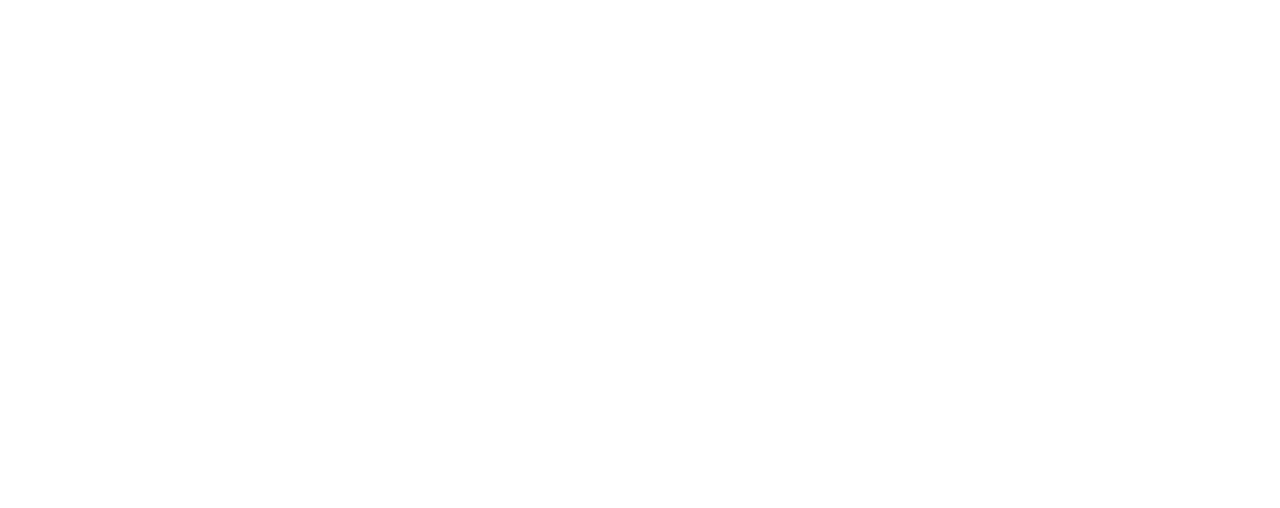
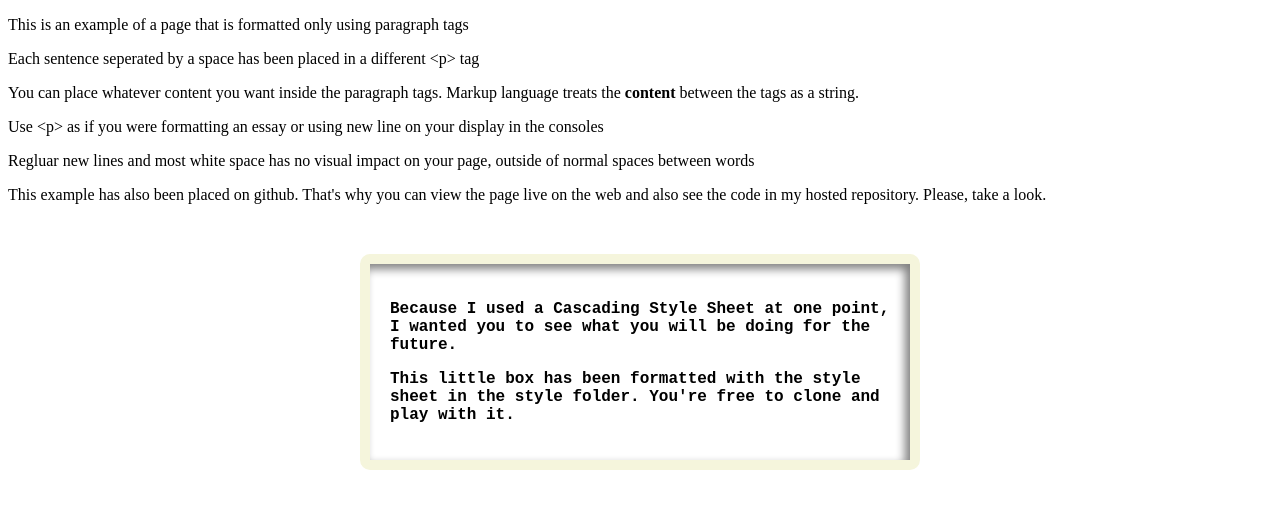
Before and after one commit to WCramRTC/Lecture_1_SP22_Example, a plain HTML site: page index.html in a window 1280 px wide. Drawn offline with Linux system fonts and the light colour scheme.

Commit message:
Added Extra Material

```diff
--- a/index.html
+++ b/index.html
@@ -2,8 +2,23 @@
 <html>
     <head>
         <title>Lecture 1 - Spring 2022 Examples</title>
+        <link href="style/style.css" rel="stylesheet">
     </head>
     <body>
 
+        <p>This is an example of a page that is formatted only using paragraph tags</p>
+        <p>Each sentence seperated by a space has been placed in a different &lt;p&gt; tag</p>
+        <p>You can place whatever content you want inside the paragraph tags. Markup language treats the <b>content</b> between the tags as a string.</p>
+        <p>Use &lt;p&gt; as if you were formatting an essay or using new line on your display in the consoles</p>
+        <p>Regluar new lines and most white space has no visual impact on your page, outside of normal spaces between words</p>
+        <p>This example has also been placed on github. That's why you can view the page live on the web and also see the code in my hosted repository. Please, take a look.</p>
+
+
+        <div id="futureExample">
+            <p>Because I used a Cascading Style Sheet at one point, I wanted you to see what you will be doing for the future.</p>
+
+            <p> This little box has been formatted with the style sheet in the style folder. You're free to clone and play with it.</p>
+        </div>
+
     </body>
 </html>
--- a/style/style.css
+++ b/style/style.css
@@ -0,0 +1,14 @@
+/* This is a style sheet. It's where you will place all the code you use for visual formatting in the future */
+
+#futureExample {
+    border: 10px solid beige;
+    width: 500px;
+    padding: 20px;
+    margin: 0 auto;
+    margin-top: 50px;
+    border-radius: 10px;
+    box-shadow: inset -5px 5px 10px grey;
+    background-color: white;
+    font-family: 'Courier New', Courier, monospace;
+    font-weight: bold;
+}
```
Also changed, not shown: 1 other file.
